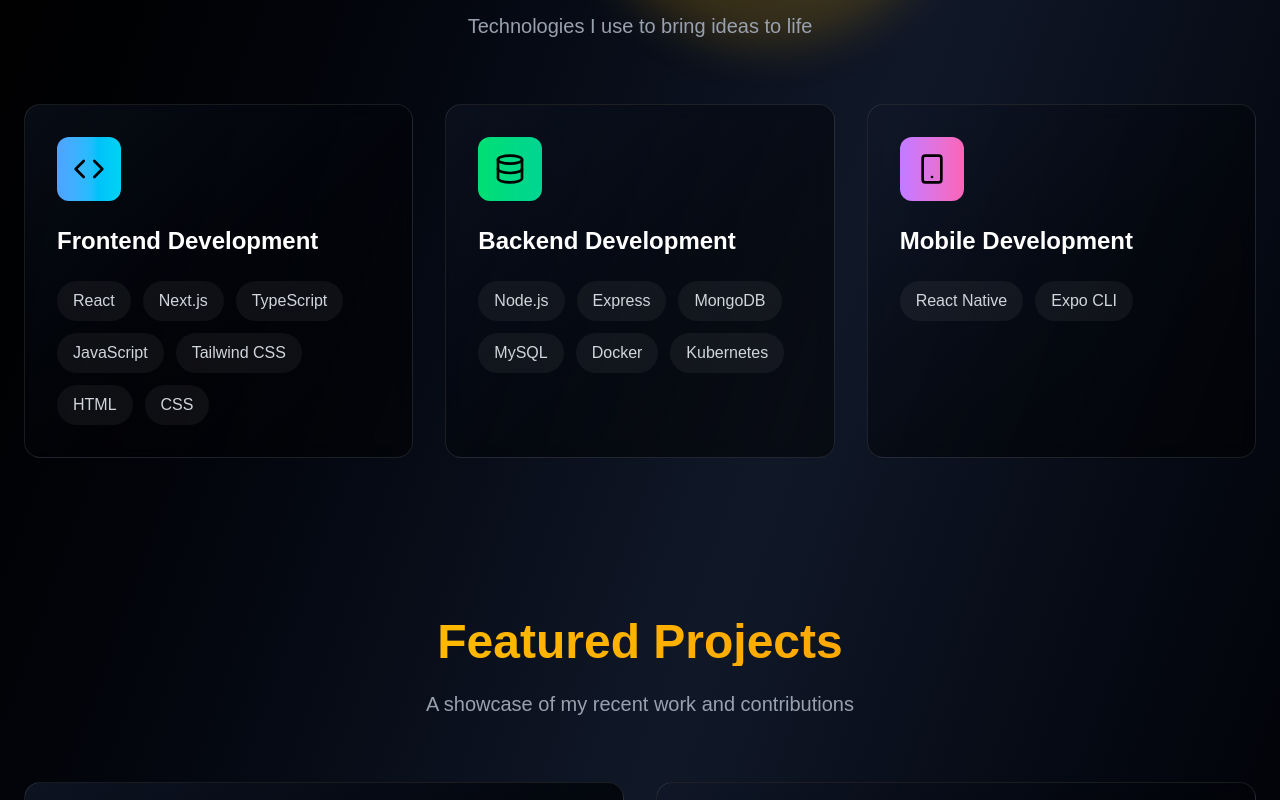
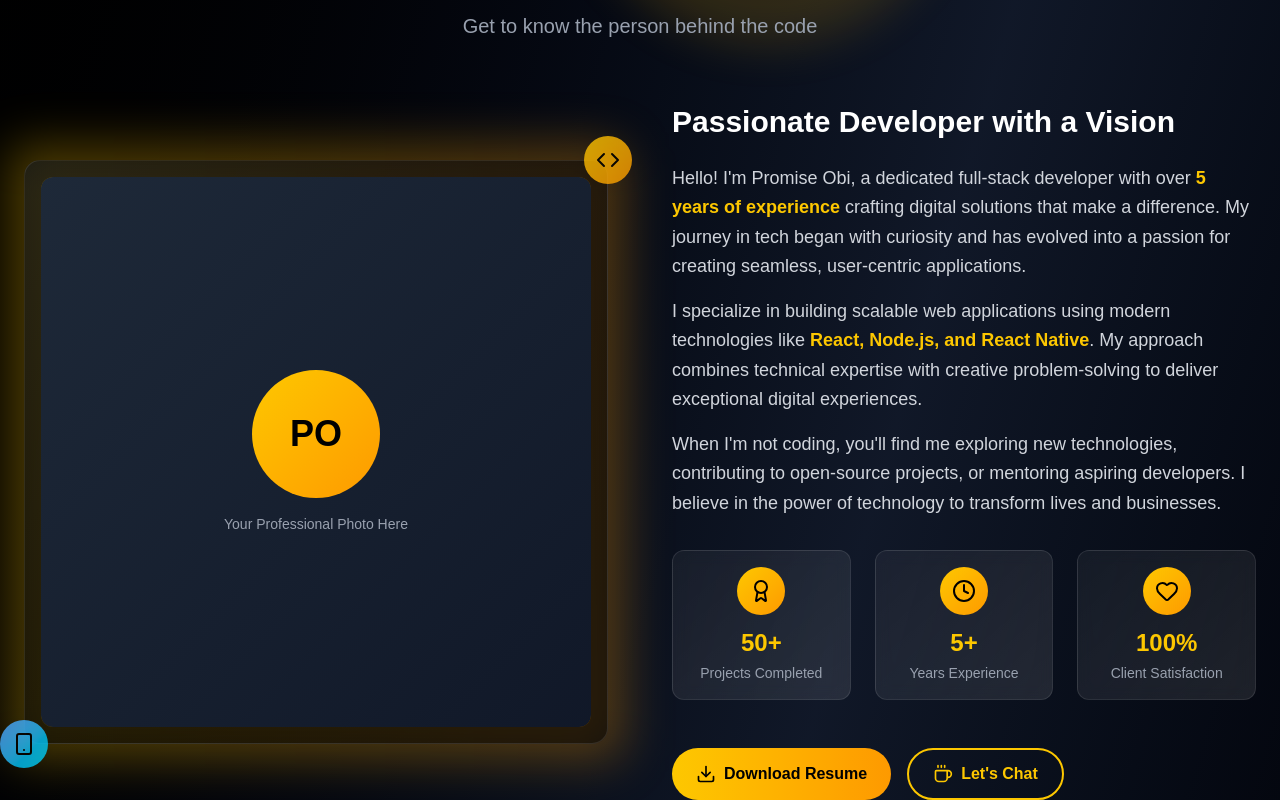
Before and after one commit to Promise278/My-New-Portfolio-Website, a Next.js app: page / in a window 1280 px wide. Shown: the part 940-1740 px from the top of the page. Built offline with nearby package versions, Linux system fonts and the light colour scheme.

Commit message:
updated the aboutsection page

```diff
--- /dev/null
+++ b/app/components/aboutme.tsx
@@ -0,0 +1,139 @@
+"use client"
+import React, { useState } from 'react'
+import { Download, Code, Smartphone, Award, Coffee, Clock, Heart } from 'lucide-react';
+
+function AboutPage() {
+    const [isVisible, setIsVisible] = useState({});
+  return (
+    <div>
+       <section id="about" className="py-20 relative">
+        <div className="max-w-7xl mx-auto px-6">
+          <div
+            id="about-header"
+            data-animate
+            className='text-center mb-16 transition-all duration-1000'
+          >
+            <h2 className="text-5xl font-bold mb-6 bg-gradient-to-r from-yellow-400 to-amber-500 bg-clip-text text-transparent">
+              About Me
+            </h2>
+            <p className="text-xl text-gray-400">
+              Get to know the person behind the code
+            </p>
+          </div>
+
+          <div className="grid lg:grid-cols-2 gap-16 items-center">
+            {/* Image Section */}
+            <div
+              id="about-image"
+              data-animate
+              className='relative transition-all duration-1000'
+            >
+              <div className="relative group">
+                {/* Background Glow */}
+                <div className="absolute -inset-4 bg-gradient-to-r from-yellow-400/30 to-amber-500/30 rounded-2xl blur-xl group-hover:blur-2xl transition-all duration-500"></div>
+
+                {/* Image Container */}
+                <div className="relative bg-gradient-to-br from-gray-900/50 to-black/50 backdrop-blur-sm border border-white/10 rounded-2xl p-4 group-hover:border-yellow-400/50 transition-all duration-500">
+                  <div className="aspect-square rounded-xl overflow-hidden bg-gradient-to-br from-yellow-400/20 to-amber-500/20 flex items-center justify-center">
+                    {/* Placeholder for actual image */}
+                    <div className="w-full h-full bg-gradient-to-br from-gray-800 to-gray-900 rounded-xl flex items-center justify-center text-gray-400">
+                      <div className="text-center">
+                        <div className="w-32 h-32 bg-gradient-to-br from-yellow-400 to-amber-500 rounded-full mx-auto mb-4 flex items-center justify-center">
+                          <span className="text-4xl font-bold text-black">PO</span>
+                        </div>
+                        <p className="text-sm">Your Professional Photo Here</p>
+                      </div>
+                    </div>
+                  </div>
+                </div>
+
+                {/* Floating Elements */}
+                <div className="absolute -top-6 -right-6 w-12 h-12 bg-gradient-to-br from-yellow-400 to-amber-500 rounded-full flex items-center justify-center animate-pulse">
+                  <Code className="w-6 h-6 text-black" />
+                </div>
+                <div className="absolute -bottom-6 -left-6 w-12 h-12 bg-gradient-to-br from-blue-400 to-cyan-400 rounded-full flex items-center justify-center animate-pulse animation-delay-1000">
+                  <Smartphone className="w-6 h-6 text-black" />
+                </div>
+              </div>
+            </div>
+
+            {/* Content Section */}
+            <div
+              id="about-content"
+              data-animate
+              className='space-y-8 transition-all duration-1000'
+            >
+              <div>
+                <h3 className="text-3xl font-bold mb-6 text-white">
+                  Passionate Developer with a Vision
+                </h3>
+                <div className="space-y-4 text-lg text-gray-300 leading-relaxed">
+                  <p>
+                    Hello! I'm Promise Obi, a dedicated full-stack developer with over{' '}
+                    <span className="text-yellow-400 font-semibold">5 years of experience</span> crafting
+                    digital solutions that make a difference. My journey in tech began with curiosity and has
+                    evolved into a passion for creating seamless, user-centric applications.
+                  </p>
+                  <p>
+                    I specialize in building scalable web applications using modern technologies like{' '}
+                    <span className="text-yellow-400 font-semibold">React, Node.js, and React Native</span>.
+                    My approach combines technical expertise with creative problem-solving to deliver
+                    exceptional digital experiences.
+                  </p>
+                  <p>
+                    When I'm not coding, you'll find me exploring new technologies, contributing to open-source
+                    projects, or mentoring aspiring developers. I believe in the power of technology to
+                    transform lives and businesses.
+                  </p>
+                </div>
+              </div>
+
+              {/* Stats */}
+              <div className="grid grid-cols-2 sm:grid-cols-3 gap-6">
+                {[
+                  { number: '50+', label: 'Projects Completed', icon: Award },
+                  { number: '5+', label: 'Years Experience', icon: Clock },
+                  { number: '100%', label: 'Client Satisfaction', icon: Heart }
+                ].map((stat, index) => (
+                  <div
+                    key={stat.label}
+                    className="text-center p-4 rounded-xl bg-gradient-to-br from-white/5 to-white/10 backdrop-blur-sm border border-white/10 hover:border-yellow-400/30 transition-all duration-300 group"
+                  >
+                    <div className="flex justify-center mb-3">
+                      <div className="w-12 h-12 bg-gradient-to-br from-yellow-400 to-amber-500 rounded-full flex items-center justify-center group-hover:scale-110 transition-transform duration-300">
+                        <stat.icon className="w-6 h-6 text-black" />
+                      </div>
+                    </div>
+                    <div className="text-2xl font-bold text-yellow-400 mb-1">{stat.number}</div>
+                    <div className="text-sm text-gray-400">{stat.label}</div>
+                  </div>
+                ))}
+              </div>
+
+              {/* CTA Buttons */}
+              <div className="flex flex-col sm:flex-row gap-4 pt-4">
+                <a
+                  href="/cv.pdf"
+                  download
+                  className="flex items-center justify-center gap-2 px-6 py-3 bg-gradient-to-r from-yellow-400 to-amber-500 text-black font-bold rounded-full hover:shadow-lg hover:shadow-yellow-400/25 transform hover:scale-105 transition-all duration-300"
+                >
+                  <Download className="w-5 h-5" />
+                  Download Resume
+                </a>
+                <a
+                  href="#contact"
+                  className="flex items-center justify-center gap-2 px-6 py-3 border-2 border-yellow-400 text-yellow-400 font-bold rounded-full hover:bg-yellow-400 hover:text-black transition-all duration-300"
+                >
+                  <Coffee className="w-5 h-5" />
+                  Let's Chat
+                </a>
+              </div>
+            </div>
+          </div>
+        </div>
+      </section>
+    </div>
+  )
+}
+
+export default AboutPage
--- a/app/page.tsx
+++ b/app/page.tsx
@@ -5,6 +5,7 @@
 import ContactForm from './components/contactform';
 import SkillSection from './components/skillsection';
 import ProjectSection from './components/projectsection';
+import AboutPage from './components/aboutme';
 
 
 
@@ -18,6 +19,7 @@
       </div>
       <Nav />
       <HeroSection />
+      <AboutPage />
       <SkillSection />
       <ProjectSection />
       <ContactForm />
```
